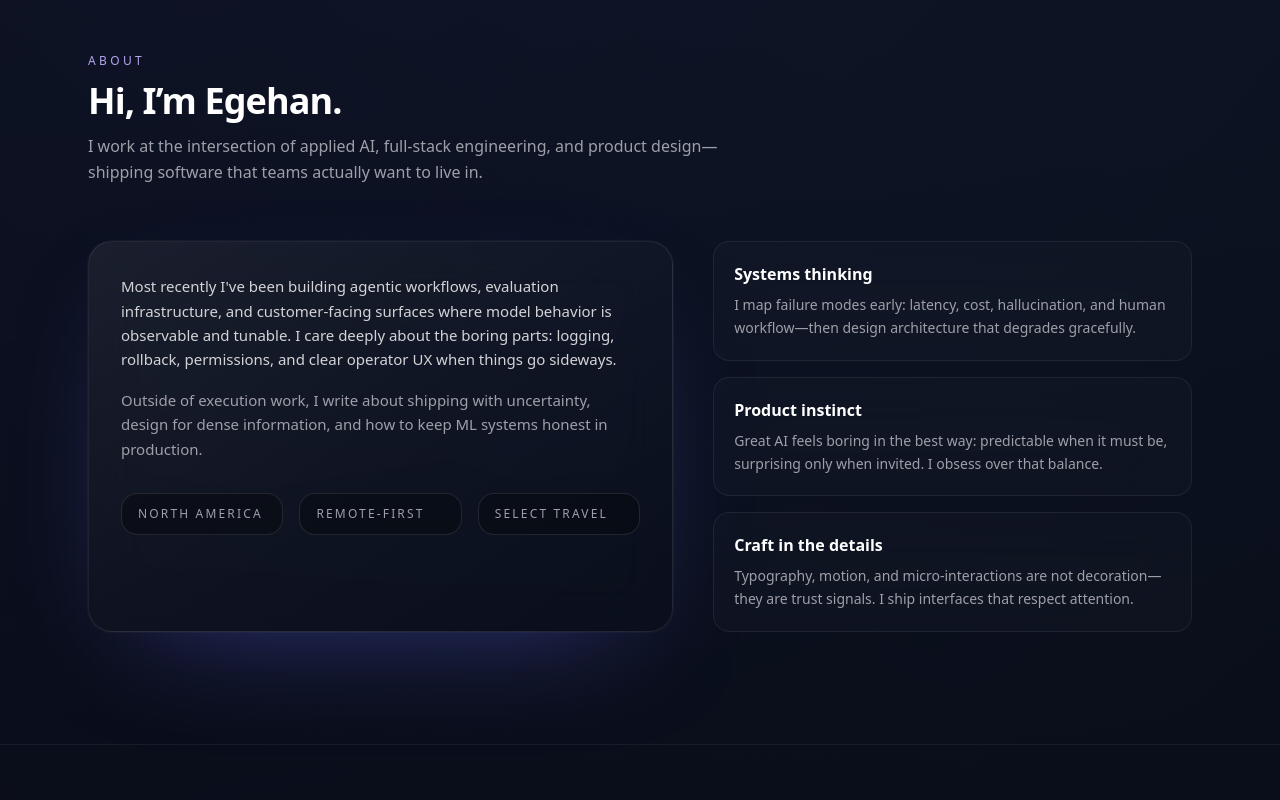
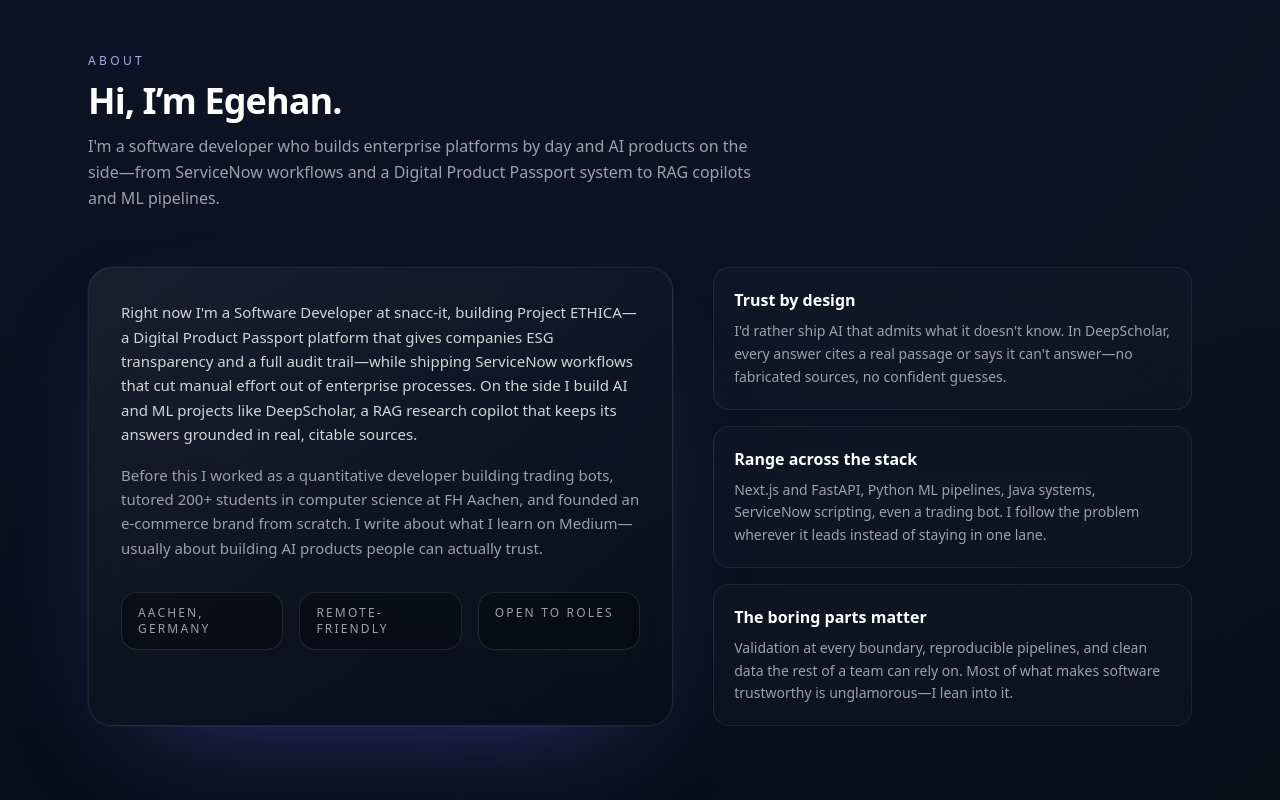
Before and after one commit to egehank1/personal-website, a Next.js app: page / in a window 1280 px wide. Shown: the part 840-1640 px from the top of the page. Built offline with nearby package versions, Linux system fonts and the light colour scheme; no server answers.

Commit message:
Update package dependencies, including the addition of 'resend' and related packages. Refactor contact form submission to use a new API endpoint with improved data handling. Revise experience descriptions to include specific achievements and metrics for clarity and impact.

```diff
--- a/package.json
+++ b/package.json
@@ -12,7 +12,8 @@
     "framer-motion": "^12.38.0",
     "next": "15.5.18",
     "react": "19.1.0",
-    "react-dom": "19.1.0"
+    "react-dom": "19.1.0",
+    "resend": "^6.12.4"
   },
   "devDependencies": {
     "@eslint/eslintrc": "^3",
--- /dev/null
+++ b/src/app/api/contact/route.ts
@@ -0,0 +1,32 @@
+import { Resend } from "resend";
+import { NextResponse } from "next/server";
+
+const resend = new Resend(process.env.RESEND_API_KEY);
+const TO_EMAIL = "egehanantalya@gmail.com";
+
+export async function POST(req: Request) {
+  const body = await req.json();
+  const { name, email, message } = body as {
+    name: string;
+    email: string;
+    message: string;
+  };
+
+  if (!name?.trim() || !email?.trim() || !message?.trim()) {
+    return NextResponse.json({ error: "All fields are required." }, { status: 400 });
+  }
+
+  const { error } = await resend.emails.send({
+    from: "Portfolio Contact <onboarding@resend.dev>",
+    to: TO_EMAIL,
+    subject: `Portfolio inquiry from ${name}`,
+    replyTo: email,
+    text: `Name: ${name}\nEmail: ${email}\n\n${message}`,
+  });
+
+  if (error) {
+    return NextResponse.json({ error: error.message }, { status: 500 });
+  }
+
+  return NextResponse.json({ ok: true });
+}
--- a/src/components/sections/About.tsx
+++ b/src/components/sections/About.tsx
@@ -4,16 +4,16 @@ import { site } from "@/lib/config";
 
 const pillars = [
   {
-    title: "Systems thinking",
-    body: "I map failure modes early: latency, cost, hallucination, and human workflow—then design architecture that degrades gracefully.",
+    title: "Trust by design",
+    body: "I'd rather ship AI that admits what it doesn't know. In DeepScholar, every answer cites a real passage or says it can't answer—no fabricated sources, no confident guesses.",
   },
   {
-    title: "Product instinct",
-    body: "Great AI feels boring in the best way: predictable when it must be, surprising only when invited. I obsess over that balance.",
+    title: "Range across the stack",
+    body: "Next.js and FastAPI, Python ML pipelines, Java systems, ServiceNow scripting, even a trading bot. I follow the problem wherever it leads instead of staying in one lane.",
   },
   {
-    title: "Craft in the details",
-    body: "Typography, motion, and micro-interactions are not decoration—they are trust signals. I ship interfaces that respect attention.",
+    title: "The boring parts matter",
+    body: "Validation at every boundary, reproducible pipelines, and clean data the rest of a team can rely on. Most of what makes software trustworthy is unglamorous—I lean into it.",
   },
 ];
 
@@ -24,24 +24,27 @@ export function About() {
         <SectionHeading
           eyebrow="About"
           title={`Hi, I’m ${site.name.split(" ")[0]}.`}
-          subtitle="I work at the intersection of applied AI, full-stack engineering, and product design—shipping software that teams actually want to live in."
+          subtitle="I'm a software developer who builds enterprise platforms by day and AI products on the side—from ServiceNow workflows and a Digital Product Passport system to RAG copilots and ML pipelines."
         />
 
         <div className="grid gap-6 lg:grid-cols-[1.1fr_minmax(0,0.9fr)] lg:gap-10">
           <ScrollReveal className="rounded-3xl border border-white/[0.08] bg-gradient-to-br from-white/[0.06] via-white/[0.02] to-transparent p-6 shadow-[0_0_0_1px_rgba(255,255,255,0.03),0_40px_120px_-60px_rgba(99,102,241,0.55)] backdrop-blur-xl sm:p-8">
             <p className="text-sm leading-relaxed text-zinc-300 sm:text-[15px]">
-              Most recently I&apos;ve been building agentic workflows, evaluation
-              infrastructure, and customer-facing surfaces where model behavior is
-              observable and tunable. I care deeply about the boring parts: logging,
-              rollback, permissions, and clear operator UX when things go sideways.
+              Right now I&apos;m a Software Developer at snacc-it, building Project
+              ETHICA—a Digital Product Passport platform that gives companies ESG
+              transparency and a full audit trail—while shipping ServiceNow workflows
+              that cut manual effort out of enterprise processes. On the side I build AI
+              and ML projects like DeepScholar, a RAG research copilot that keeps its
+              answers grounded in real, citable sources.
             </p>
             <p className="mt-4 text-sm leading-relaxed text-zinc-400 sm:text-[15px]">
-              Outside of execution work, I write about shipping with uncertainty,
-              design for dense information, and how to keep ML systems honest in
-              production.
+              Before this I worked as a quantitative developer building trading bots,
+              tutored 200+ students in computer science at FH Aachen, and founded an
+              e-commerce brand from scratch. I write about what I learn on Medium—usually
+              about building AI products people can actually trust.
             </p>
             <div className="mt-8 grid gap-4 sm:grid-cols-3">
-              {["North America", "Remote-first", "Select travel"].map((chip) => (
+              {["Aachen, Germany", "Remote-friendly", "Open to roles"].map((chip) => (
                 <div
                   key={chip}
                   className="rounded-2xl border border-white/10 bg-black/30 px-4 py-3 text-xs font-medium uppercase tracking-[0.18em] text-zinc-400"
--- a/src/components/sections/Contact.tsx
+++ b/src/components/sections/Contact.tsx
@@ -12,12 +12,17 @@ export function Contact() {
   async function onSubmit(e: FormEvent<HTMLFormElement>) {
     e.preventDefault();
     const form = e.currentTarget;
+    const data = new FormData(form);
     setStatus("sending");
     try {
-      const res = await fetch("https://formspree.io/f/xpqelwag", {
+      const res = await fetch("/api/contact", {
         method: "POST",
-        body: new FormData(form),
-        headers: { Accept: "application/json" },
+        headers: { "Content-Type": "application/json" },
+        body: JSON.stringify({
+          name: String(data.get("name") ?? "").trim(),
+          email: String(data.get("email") ?? "").trim(),
+          message: String(data.get("message") ?? "").trim(),
+        }),
       });
       if (res.ok) {
         setStatus("sent");
--- a/src/data/experience.ts
+++ b/src/data/experience.ts
@@ -59,7 +59,7 @@ export const experience: ExperienceItem[] = [
     company: "Hardstyle Wear",
     period: "Feb 2023 — Present",
     summary:
-      "Built and launched a streetwear e-commerce brand from scratch — full brand identity, website, and social assets. Produced TikTok ad campaigns that drove 50,000+ website visitors in 24 hours. Optimised marketing performance and SEO using analytics tools.",
+      "Built and launched a streetwear e-commerce brand from scratch — full brand identity, website, and social assets. Produced TikTok ad campaigns that drove 50,000+ website visitors in 24 hours, and generated over 4,400 euros in revenue while shipping 300+ products to 15+ countries. Optimised marketing performance and SEO using analytics tools.",
     stack: ["E-Commerce", "TikTok Ads", "Branding", "SEO"],
   },
   {
@@ -68,7 +68,7 @@ export const experience: ExperienceItem[] = [
     company: "Upstreak Media",
     period: "2019 — 2020",
     summary:
-      "SMMA agency focused on short-form content creation and social media growth. Created viral Instagram Reels totalling 3,000,000+ views and 25,000+ likes. Designed thumbnails, banners, and posts across motivational, wellness, and construction niches.",
-    stack: ["Instagram Reels", "Content Creation", "SMMA", "Graphic Design"],
+      "SMMA agency focused on short-form content creation and social media growth. Created viral Instagram Reels totalling 3,000,000+ views and 25,000+ likes, and generated over 2,000 euros in revenue through TikTok content. Designed thumbnails, banners, and posts across motivational, wellness, and construction niches.",
+    stack: ["Instagram Reels", "TikTok", "Content Creation", "SMMA"],
   },
 ];
--- a/src/lib/config.ts
+++ b/src/lib/config.ts
@@ -15,7 +15,7 @@ function resolveSiteUrl(): string {
 export const site = {
   name: "Egehan Kilic",
   initials: "EK",
-  title: "AI Engineer & Product Builder",
+  title: "Software Developer",
   description:
     "Portfolio of an AI-forward engineer shipping production systems, agents, and interfaces with clarity and craft.",
   url: resolveSiteUrl(),
```
Also changed, not shown: 1 other file (tests, documents, lock files or other folders).
